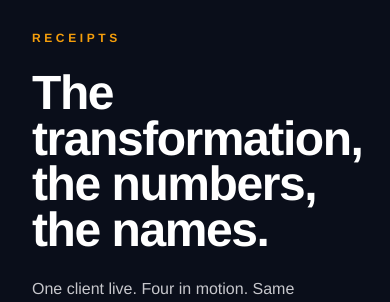
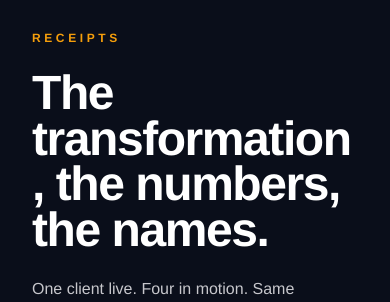
Before and after one commit to staybookt/staybookt-investor, a Next.js app: page /proof in a window 390 px wide. Shown: the part 130-432 px from the top of the page. Built offline with nearby package versions, Linux system fonts and the light colour scheme.

Commit message:
Add files via upload

```diff
--- a/app/globals.css
+++ b/app/globals.css
@@ -132,3 +132,16 @@ section[id] {
   outline-offset: 2px;
   border-radius: 4px;
 }
+
+/* Mobile: prevent horizontal overflow from extra-large display fonts */
+@media (max-width: 640px) {
+  .font-display {
+    word-break: keep-all;
+    overflow-wrap: break-word;
+  }
+}
+
+/* Mobile-text-balance hint */
+.mobile-text-balance {
+  text-wrap: balance;
+}
```
